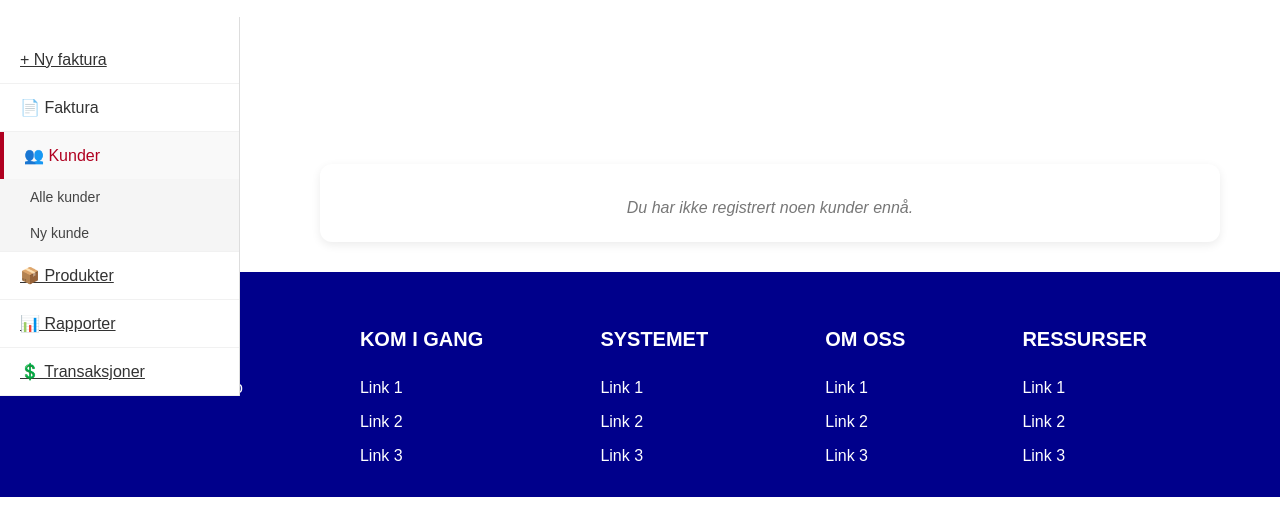
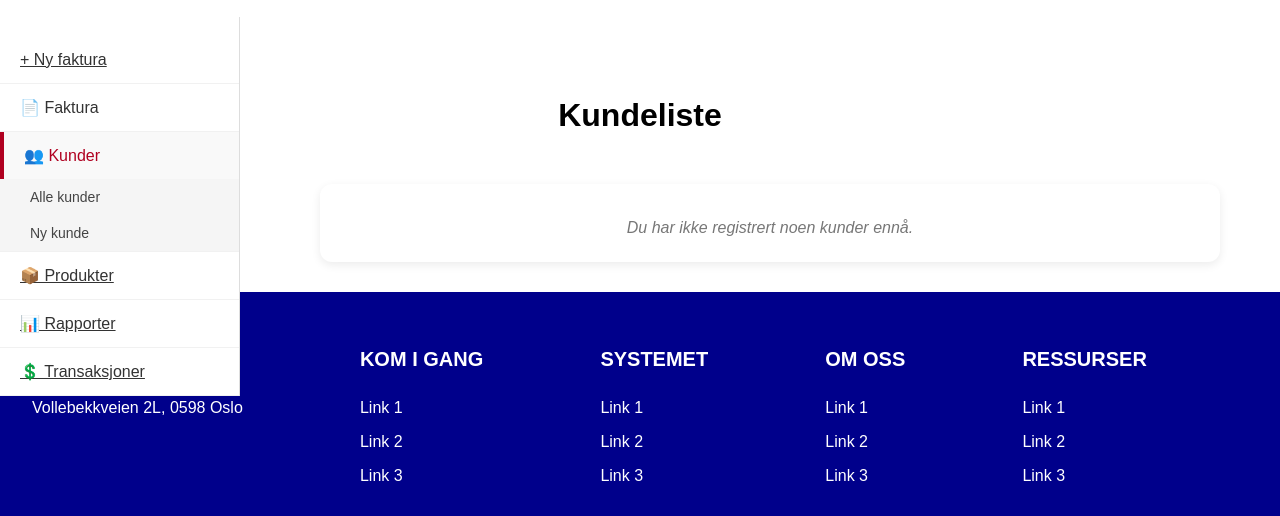
Before and after one commit to kevinuyphan-lgtm/test, a Flask app: page /kundeliste in a window 1280 px wide. Shown: the part 103-619 px from the top of the page. Run offline with Flask 3, Linux system fonts and the light colour scheme; the visitor is signed in with stand-in values (Sample User, id 1); data comes from the database, SQL or seed files in the repository; data that the repository does not hold is empty.

Commit message:
Update style_kundeliste.css

```diff
--- a/nettside/static/style_kundeliste.css
+++ b/nettside/static/style_kundeliste.css
@@ -20,7 +20,7 @@
 }
 
 /* Overskrift */
-.table-card h1 {
+.overskrift {
     text-align: center;
     margin-bottom: 20px;
 }
```
